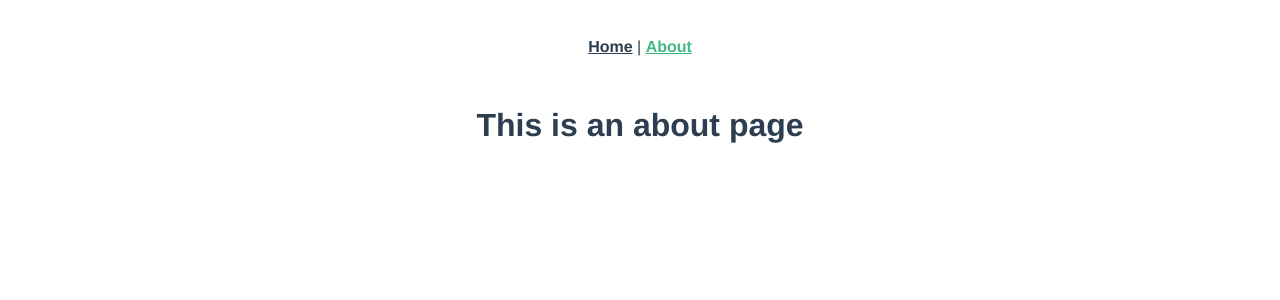
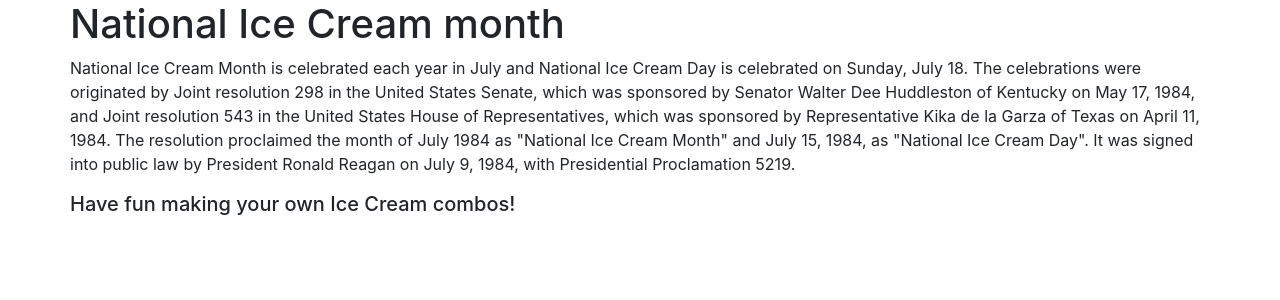
Before and after one commit to Tunisian-GitHub-Community/icecombo, a Vue app: page /about in a window 1280 px wide. Shown: the top 300 px of the page. Built offline with nearby package versions, Linux system fonts and the light colour scheme.

Commit message:
🎉 Project setup

```diff
--- a/public/index.html
+++ b/public/index.html
@@ -1,17 +1,25 @@
 <!DOCTYPE html>
 <html lang="">
+
 <head>
   <meta charset="utf-8">
   <meta http-equiv="X-UA-Compatible" content="IE=edge">
   <meta name="viewport" content="width=device-width,initial-scale=1.0">
   <link rel="icon" href="<%= BASE_URL %>favicon.ico">
-    <title><%= htmlWebpackPlugin.options.title %></title>
+  <title>Ice Combo</title>
+  <link rel="stylesheet" href="https://maxcdn.bootstrapcdn.com/bootstrap/4.5.2/css/bootstrap.min.css">
+  <script src="https://ajax.googleapis.com/ajax/libs/jquery/3.5.1/jquery.min.js"></script>
+  <script src="https://cdnjs.cloudflare.com/ajax/libs/popper.js/1.16.0/umd/popper.min.js"></script>
+  <script src="https://maxcdn.bootstrapcdn.com/bootstrap/4.5.2/js/bootstrap.min.js"></script>
 </head>
+
 <body>
   <noscript>
-      <strong>We're sorry but <%= htmlWebpackPlugin.options.title %> doesn't work properly without JavaScript enabled. Please enable it to continue.</strong>
+    <strong>We're sorry but <%= htmlWebpackPlugin.options.title %> doesn't work properly without JavaScript enabled.
+      Please enable it to continue.</strong>
   </noscript>
   <div id="app"></div>
   <!-- built files will be auto injected -->
 </body>
+
 </html>
--- a/src/App.vue
+++ b/src/App.vue
@@ -1,30 +1,10 @@
 <template>
-  <div id="nav">
-    <router-link to="/">Home</router-link> |
-    <router-link to="/about">About</router-link>
+  <div class="container">
+    <div class="row">
+        <router-view/>
+    </div>
   </div>
-  <router-view/>
 </template>
 
 <style>
-#app {
-  font-family: Avenir, Helvetica, Arial, sans-serif;
-  -webkit-font-smoothing: antialiased;
-  -moz-osx-font-smoothing: grayscale;
-  text-align: center;
-  color: #2c3e50;
-}
-
-#nav {
-  padding: 30px;
-}
-
-#nav a {
-  font-weight: bold;
-  color: #2c3e50;
-}
-
-#nav a.router-link-exact-active {
-  color: #42b983;
-}
 </style>
--- a/src/components/HelloWorld.vue
+++ /dev/null
@@ -1,58 +0,0 @@
-<template>
-  <div class="hello">
-    <h1>{{ msg }}</h1>
-    <p>
-      For a guide and recipes on how to configure / customize this project,<br>
-      check out the
-      <a href="https://cli.vuejs.org" target="_blank" rel="noopener">vue-cli documentation</a>.
-    </p>
-    <h3>Installed CLI Plugins</h3>
-    <ul>
-      <li><a href="https://github.com/vuejs/vue-cli/tree/dev/packages/%40vue/cli-plugin-babel" target="_blank" rel="noopener">babel</a></li>
-      <li><a href="https://github.com/vuejs/vue-cli/tree/dev/packages/%40vue/cli-plugin-router" target="_blank" rel="noopener">router</a></li>
-    </ul>
-    <h3>Essential Links</h3>
-    <ul>
-      <li><a href="https://vuejs.org" target="_blank" rel="noopener">Core Docs</a></li>
-      <li><a href="https://forum.vuejs.org" target="_blank" rel="noopener">Forum</a></li>
-      <li><a href="https://chat.vuejs.org" target="_blank" rel="noopener">Community Chat</a></li>
-      <li><a href="https://twitter.com/vuejs" target="_blank" rel="noopener">Twitter</a></li>
-      <li><a href="https://news.vuejs.org" target="_blank" rel="noopener">News</a></li>
-    </ul>
-    <h3>Ecosystem</h3>
-    <ul>
-      <li><a href="https://router.vuejs.org" target="_blank" rel="noopener">vue-router</a></li>
-      <li><a href="https://vuex.vuejs.org" target="_blank" rel="noopener">vuex</a></li>
-      <li><a href="https://github.com/vuejs/vue-devtools#vue-devtools" target="_blank" rel="noopener">vue-devtools</a></li>
-      <li><a href="https://vue-loader.vuejs.org" target="_blank" rel="noopener">vue-loader</a></li>
-      <li><a href="https://github.com/vuejs/awesome-vue" target="_blank" rel="noopener">awesome-vue</a></li>
-    </ul>
-  </div>
-</template>
-
-<script>
-export default {
-  name: 'HelloWorld',
-  props: {
-    msg: String
-  }
-}
-</script>
-
-<!-- Add "scoped" attribute to limit CSS to this component only -->
-<style scoped>
-h3 {
-  margin: 40px 0 0;
-}
-ul {
-  list-style-type: none;
-  padding: 0;
-}
-li {
-  display: inline-block;
-  margin: 0 10px;
-}
-a {
-  color: #42b983;
-}
-</style>
--- a/src/views/About.vue
+++ b/src/views/About.vue
@@ -1,5 +1,7 @@
 <template>
-  <div class="about">
-    <h1>This is an about page</h1>
+  <div>
+    <h1>National Ice Cream month</h1>
+    <p>National Ice Cream Month is celebrated each year in July and National Ice Cream Day is celebrated on Sunday, July 18. The celebrations were originated by Joint resolution 298 in the United States Senate, which was sponsored by Senator Walter Dee Huddleston of Kentucky on May 17, 1984, and Joint resolution 543 in the United States House of Representatives, which was sponsored by Representative Kika de la Garza of Texas on April 11, 1984. The resolution proclaimed the month of July 1984 as "National Ice Cream Month" and July 15, 1984, as "National Ice Cream Day". It was signed into public law by President Ronald Reagan on July 9, 1984, with Presidential Proclamation 5219.</p>
+    <h5>Have fun making your own Ice Cream combos!</h5>
   </div>
 </template>
--- a/src/views/Home.vue
+++ b/src/views/Home.vue
@@ -1,18 +1,10 @@
 <template>
-  <div class="home">
-    <img alt="Vue logo" src="../assets/logo.png">
-    <HelloWorld msg="Welcome to Your Vue.js App"/>
-  </div>
 </template>
 
 <script>
-// @ is an alias to /src
-import HelloWorld from '@/components/HelloWorld.vue'
 
 export default {
   name: 'Home',
-  components: {
-    HelloWorld
-  }
+  components: {}
 }
 </script>
```
Also changed, not shown: src/assets/logo.png (deleted), 1 other file (tests, documents, lock files or other folders). Lines whose indentation alone changed are shown as unchanged.
